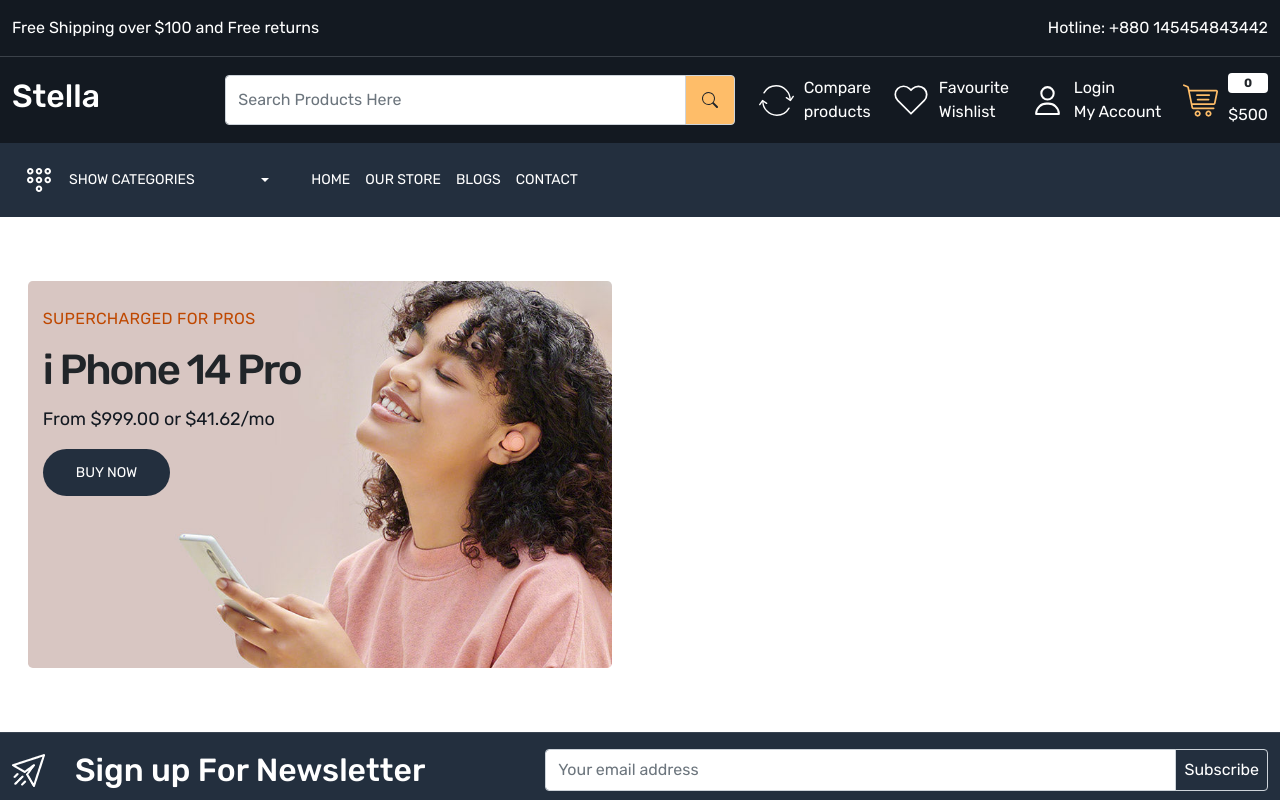
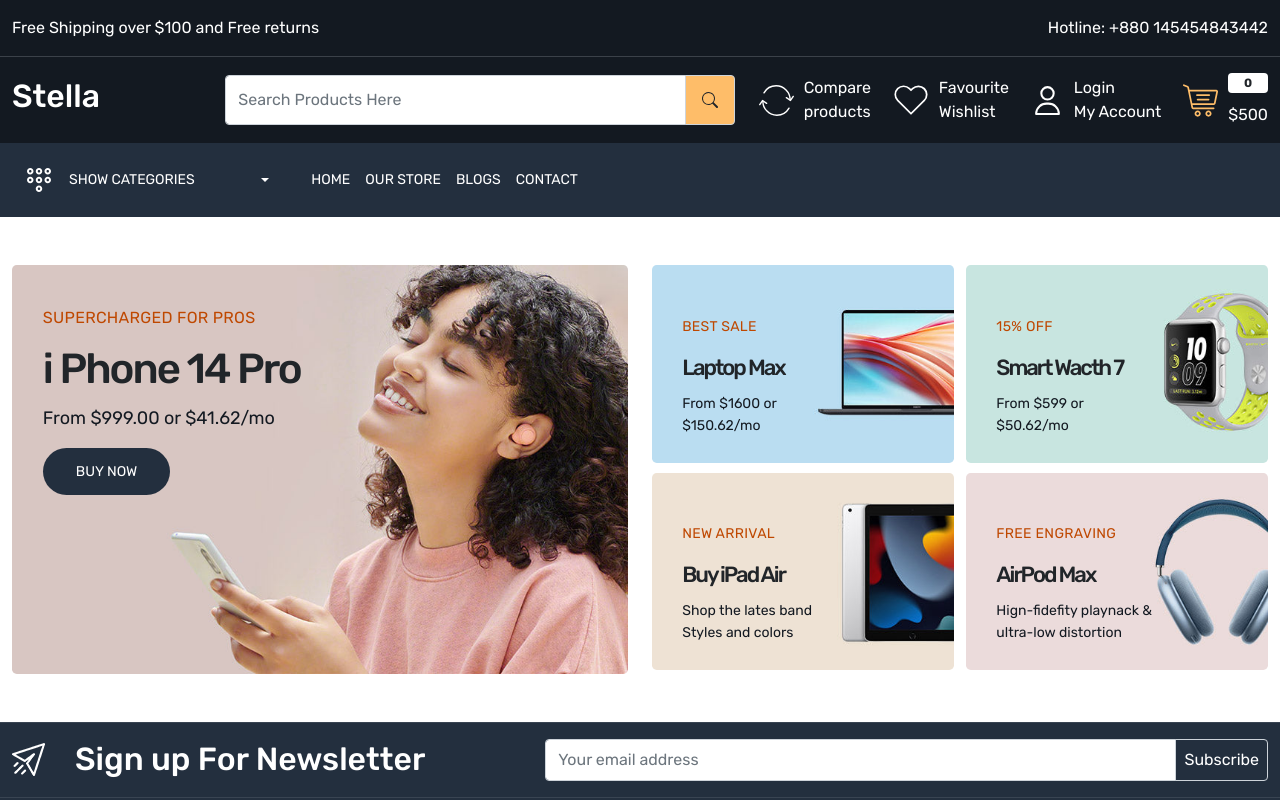
Before and after one commit to tareque-bin-habib/stella-ecommerce-app, a React (Create React App) app: page / in a window 1280 px wide. Shown: the top 800 px of the page. Built offline with nearby package versions, Linux system fonts and the light colour scheme.

Commit message:
banner done

```diff
--- a/src/App.css
+++ b/src/App.css
@@ -161,4 +161,39 @@
 }
 
 
+
+.small-banner-content {
+  top: 25%;
+  left: 10%;
+}
+
+.small-banner-content h4 {
+  font-size: 14px;
+  font-weight: 400;
+  line-height: 24px;
+  margin: 0 0 12px;
+  color: var(--color-bf4800);
+  letter-spacing: .3px;
+  text-transform: uppercase;
+}
+
+.small-banner-content h5 {
+  font-size: 22px;
+  line-height: 34px;
+  letter-spacing: -2px;
+  font-weight: 500;
+  text-transform: none;
+}
+
+.small-banner-content p {
+  font-size: 14px;
+  line-height: 22px;
+  letter-spacing: 0.4;
+  color: var(--color-131921);
+}
+
+.small-banner {
+  width: 49%;
+}
+
 /* Home page end */
--- a/src/pages/Home.js
+++ b/src/pages/Home.js
@@ -1,6 +1,10 @@
 import React from 'react';
 import { Link } from 'react-router-dom';
 import banner1 from '../images/main-banner-1.jpg'
+import banner2 from '../images/catbanner-01.jpg'
+import banner3 from '../images/catbanner-02.jpg'
+import banner4 from '../images/catbanner-03.jpg'
+import banner5 from '../images/catbanner-04.jpg'
 
 const Home = () => {
     return (
@@ -9,7 +13,7 @@
                 <div className="container-xxl">
                     <div className="row">
                         <div className="col-6">
-                            <div className="main-banner position-relative p-3">
+                            <div className="main-banner position-relative">
                                 <img src={banner1} className='img-fluid rounded-3' alt="main-banner" />
                                 <div className='main-banner-content position-absolute'>
                                     <h4>SUPERCHARGED FOR PROS</h4>
@@ -19,7 +23,46 @@
                                 </div>
                             </div>
                         </div>
-                        <div className="col-6"></div>
+                        <div className="col-6">
+                            <div className='d-flex gap-10 flex-wrap justify-content-between align-items-center'>
+                                <div className="small-banner position-relative">
+                                    <img src={banner2} className='img-fluid rounded-3' alt="main-banner" />
+                                    <div className='small-banner-content position-absolute'>
+                                        <h4>BEST SALE</h4>
+                                        <h5>Laptop Max</h5>
+                                        <p>From $1600 or <br /> $150.62/mo</p>
+
+                                    </div>
+                                </div>
+                                <div className="small-banner position-relative">
+                                    <img src={banner3} className='img-fluid rounded-3' alt="main-banner" />
+                                    <div className='small-banner-content position-absolute'>
+                                        <h4>15% OFF</h4>
+                                        <h5>Smart Wacth 7</h5>
+                                        <p>From $599 or <br /> $50.62/mo</p>
+
+                                    </div>
+                                </div>
+                                <div className="small-banner position-relative">
+                                    <img src={banner4} className='img-fluid rounded-3' alt="main-banner" />
+                                    <div className='small-banner-content position-absolute'>
+                                        <h4>NEW ARRIVAL</h4>
+                                        <h5>Buy iPad Air</h5>
+                                        <p>Shop the lates band <br /> Styles and colors</p>
+
+                                    </div>
+                                </div>
+                                <div className="small-banner position-relative">
+                                    <img src={banner5} className='img-fluid rounded-3' alt="main-banner" />
+                                    <div className='small-banner-content position-absolute'>
+                                        <h4>FREE ENGRAVING</h4>
+                                        <h5>AirPod Max</h5>
+                                        <p>Hign-fidefity playnack &<br /> ultra-low distortion</p>
+
+                                    </div>
+                                </div>
+                            </div>
+                        </div>
                     </div>
                 </div>
             </section>
```
